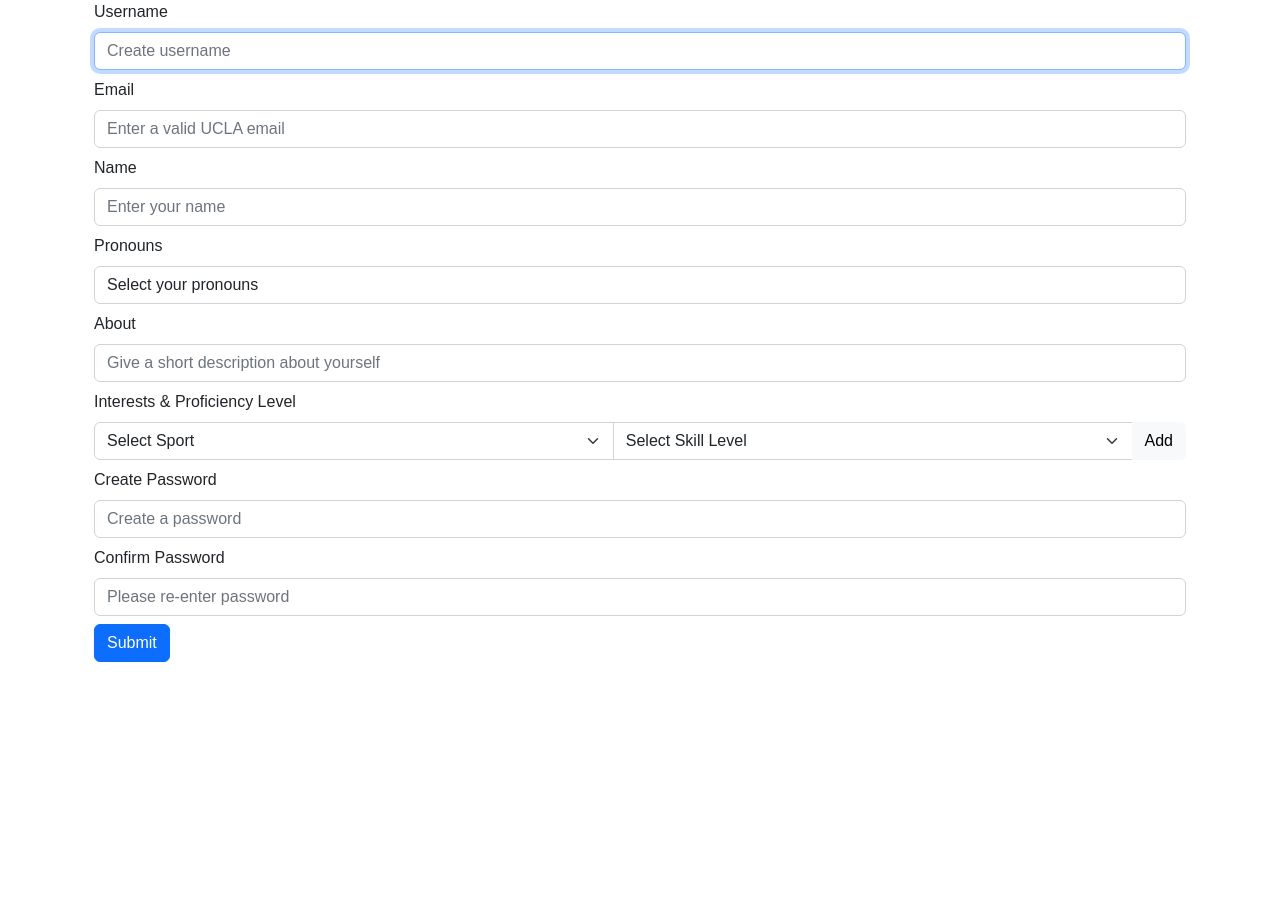
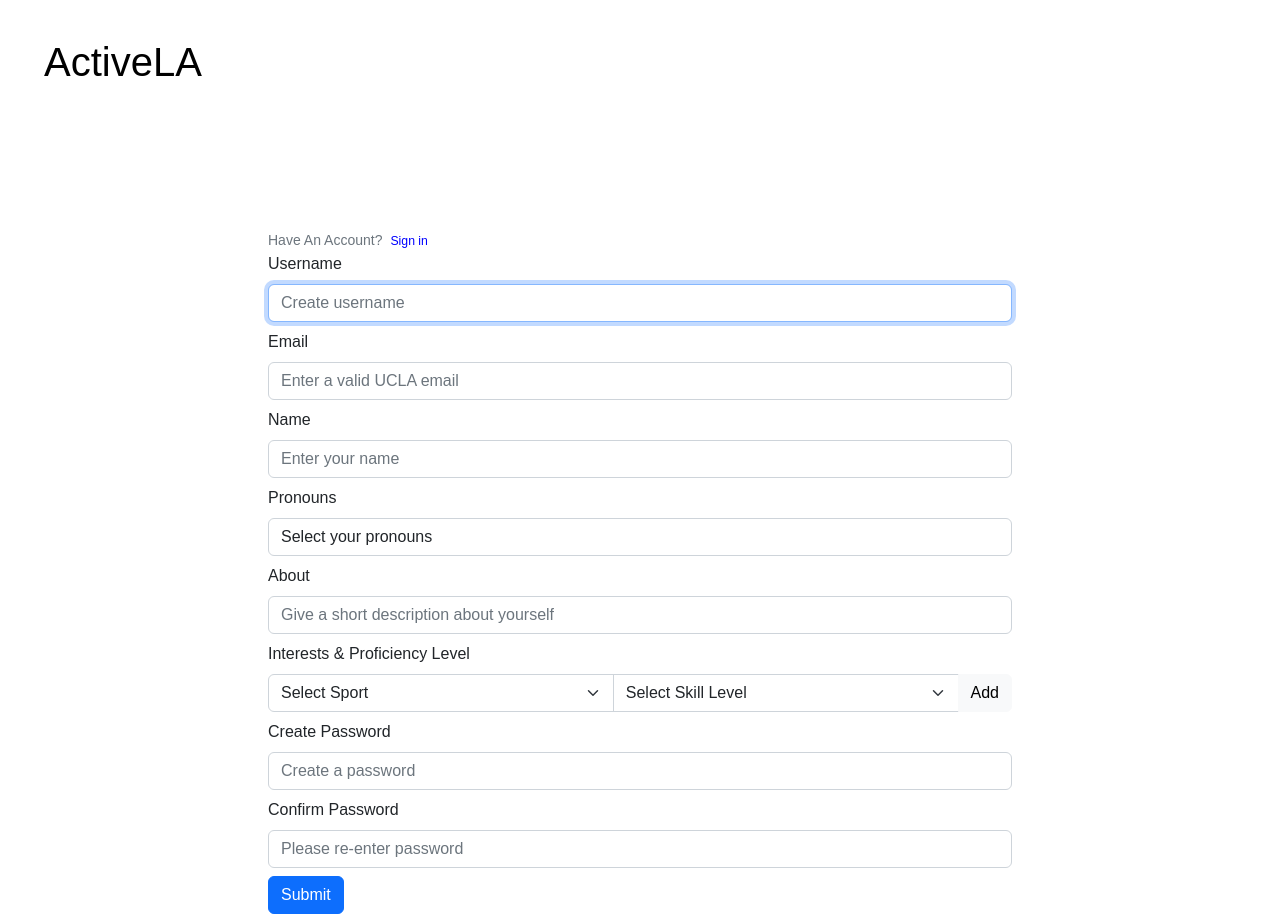
Before and after one commit to TayKaiJun/ActiveLA, a React (Create React App) app in the folder client/: page /signup in a window 1280 px wide. Before the commit the page ends 800 px from the top, so only its background shows below. Built offline with nearby package versions, Linux system fonts and the light colour scheme.

Commit message:
restyled login and signup page

```diff
--- a/client/src/components/FormLayout/index.jsx
+++ b/client/src/components/FormLayout/index.jsx
@@ -1,10 +1,23 @@
 import React from 'react'
+import Button from 'react-bootstrap/esm/Button';
 import Container from 'react-bootstrap/esm/Container';
+import { useNavigate } from 'react-router-dom';
 
 function FormLayout(props) {
   const { children } = props;
+  const navigate = useNavigate();
+
   return (
-    <Container className="mt-6 px-6">{children}</Container>
+    <>
+      <Button style={{margin: "2rem 0 8rem 2rem", color: "black", backgroundColor: "white", border: "none"}} onClick={() => navigate('/')}>
+        <h1>
+          ActiveLA
+        </h1>
+      </Button>
+      <Container style={{maxWidth: "48rem"}}>
+        {children}
+      </Container>
+    </>
   )
 }
 
--- a/client/src/pages/Login/index.jsx
+++ b/client/src/pages/Login/index.jsx
@@ -3,6 +3,7 @@ import React, { useState, useContext } from "react";
 import { useNavigate } from 'react-router-dom';
 import Button from "react-bootstrap/Button";
 import Form from "react-bootstrap/Form";
+import Col from "react-bootstrap/esm/Col";
 import Container from "react-bootstrap/esm/Container";
 import bcrypt from "bcryptjs";
 import FormLayout from "../../components/FormLayout";
@@ -78,16 +79,16 @@ function LoginForm() {
         <Form.Control type="password" placeholder="Password" onChange={onInput} />
         {formErrors.password && <p className="text-danger">{formErrors.password}</p>}
       </Form.Group>
-      <Container style={{display: "flex", flexDirection: "column", marginBottom: "8px", marginLeft: "-12px"}}>
+      <Container style={{ display: "flex", flexDirection: "column", marginBottom: "8px", marginLeft: "-12px" }}>
         <Form.Text className="text-muted">
           Forgot your password?
-          <Form.Text style={{color: "blue", marginRight: "8px", marginLeft: "8px"}} onClick={() => navigate("/signup")}>
+          <Form.Text style={{ color: "blue", marginRight: "8px", marginLeft: "8px" }} onClick={() => navigate("/signup")}>
             Reset.
           </Form.Text>
         </Form.Text>
         <Form.Text className="text-muted">
           No Account?
-          <Form.Text style={{color: "blue", marginRight: "8px", marginLeft: "8px"}} onClick={() => navigate("/signup")}>
+          <Form.Text style={{ color: "blue", marginRight: "8px", marginLeft: "8px" }} onClick={() => navigate("/signup")}>
             Sign up
           </Form.Text>
         </Form.Text>
@@ -102,14 +103,11 @@ function LoginForm() {
 }
 
 // TODO: Change navbar
-// TODO: Restyle form margin
 
 function LoginPage() {
   return (
     <FormLayout>
-      <Container className="mt-6 px-12">
-        <LoginForm />
-      </Container>
+      <LoginForm />
     </FormLayout>
   )
 }
--- a/client/src/pages/Signup/index.jsx
+++ b/client/src/pages/Signup/index.jsx
@@ -151,6 +151,12 @@ function SignupForm(props) {
 
   return (
     <Form onSubmit={onFormSubmit}>
+      <Form.Text className="text-muted">
+        Have An Account?
+        <Form.Text style={{ color: "blue", marginRight: "8px", marginLeft: "8px" }} onClick={() => navigate("/login")}>
+          Sign in
+        </Form.Text>
+      </Form.Text>
       <Form.Group className="mb-2" controlId="username">
         <Form.Label>Username</Form.Label>
         <Form.Control type="text" autoFocus onChange={onInput} placeholder="Create username" required />
@@ -165,7 +171,6 @@ function SignupForm(props) {
         <Form.Label>Name</Form.Label>
         <Form.Control type="text" onChange={onInput} placeholder="Enter your name" required />
       </Form.Group>
-
       <Form.Group className="mb-2" controlId="pronouns">
         <Form.Label>Pronouns</Form.Label>
         <Form.Control as="select" onChange={onInput} placeholder="Select your pronouns">
@@ -208,7 +213,6 @@ function SignupForm(props) {
         </InputGroup>
         <div>{renderInterests}</div>
       </Form.Group>
-
       <Form.Group className="mb-2" controlId="password">
         <Form.Label>Create Password</Form.Label>
         <Form.Control type="password" onChange={onInput} placeholder="Create a password" required />
@@ -232,9 +236,7 @@ function SignupForm(props) {
 function SignUpPage() {
   return (
     <FormLayout>
-      <Container className="mt-6 px-12">
       <SignupForm />
-      </Container>
     </FormLayout>
   )
 }
```
Lines whose indentation alone changed are shown as unchanged.
